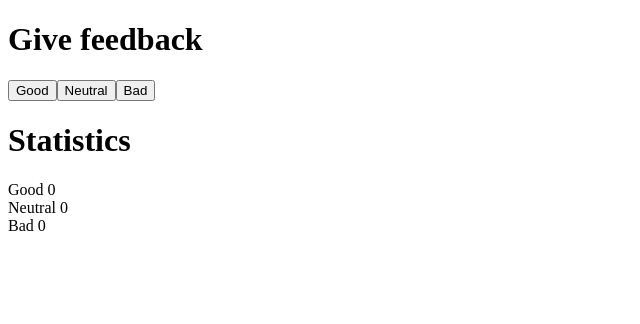
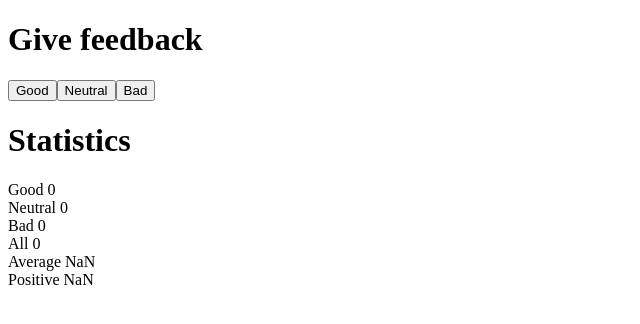
Before and after one commit to lautsar/fullstackopen2022, a React (Create React App) app in the folder osa1/unicafe/: page / in a window 1280 px wide. Shown: the top 324 px of the page, without its empty margins (0-640 px from the left). Built offline with nearby package versions, Linux system fonts and the light colour scheme.

Commit message:
Tehtävä 1.7

```diff
--- a/osa1/unicafe/src/App.js
+++ b/osa1/unicafe/src/App.js
@@ -57,6 +57,9 @@ const App = () => {
       <Result text="Good" counter={good} />
       <Result text="Neutral" counter={neutral} />
       <Result text="Bad" counter={bad} />
+      <Result text="All" counter={good+neutral+bad} />
+      <Result text="Average" counter={(good*1+neutral+bad*(-1))/(good+neutral+bad)} />
+      <Result text="Positive" counter={good/(good+neutral+bad)*100}/>
 
     </div>
   )
```
